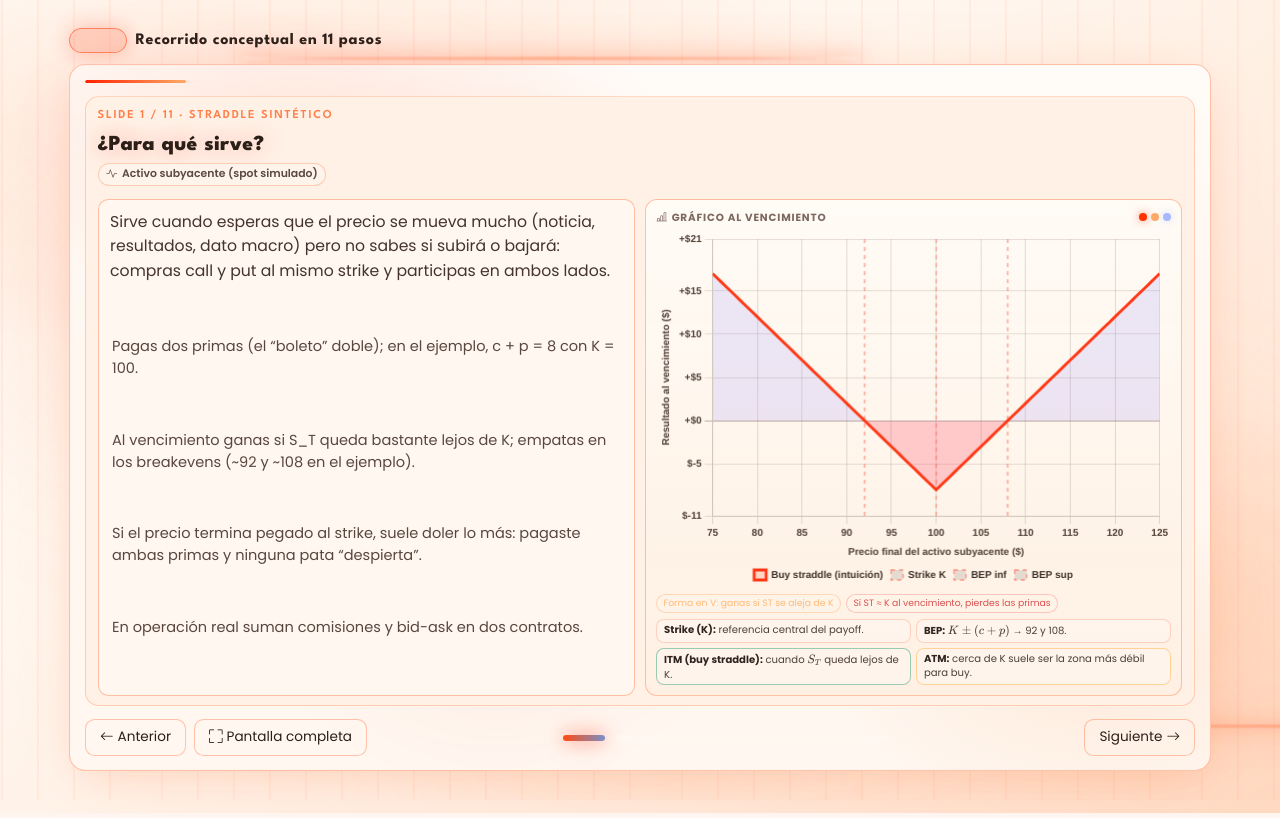
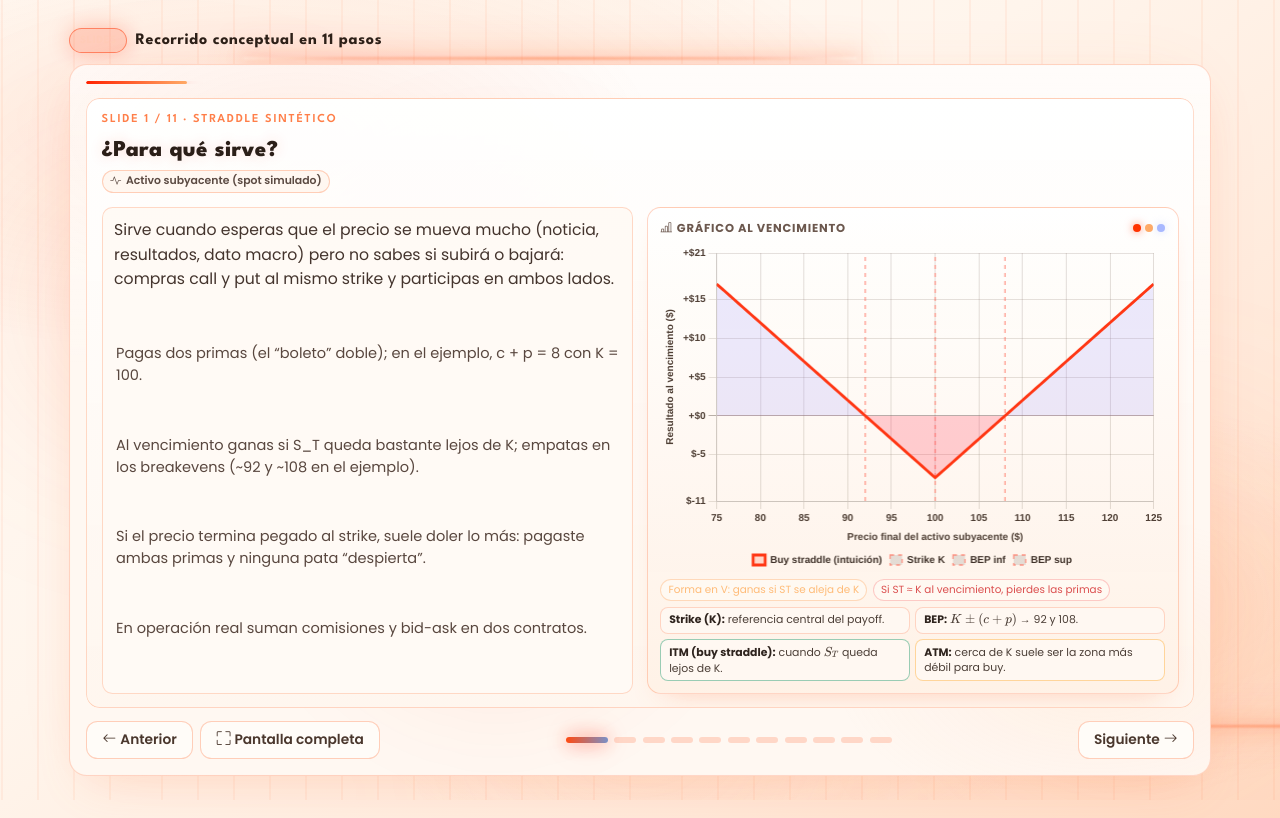
Before and after one commit to JPPenedo/Angie_presentacion, a Django app: page /expo-sinteticos/ in a window 1280 px wide. Run offline with Django 5.2, Linux system fonts and the light colour scheme.

Commit message:
Plantilla canva

```diff
--- a/templates/core/expo_sinteticos.html
+++ b/templates/core/expo_sinteticos.html
@@ -281,18 +281,18 @@
     .slides-shell {
       position: relative;
       background:
-        radial-gradient(620px 300px at 20% 10%, rgba(255,120,70,0.16), transparent 58%),
-        radial-gradient(480px 280px at 90% 85%, rgba(255,188,145,0.22), transparent 55%),
-        linear-gradient(180deg, rgba(255,255,255,0.58), rgba(255,255,255,0.1) 42%),
+        radial-gradient(620px 300px at 20% 10%, rgba(255,120,70,0.1), transparent 58%),
+        radial-gradient(480px 280px at 90% 85%, rgba(255,188,145,0.14), transparent 55%),
+        linear-gradient(180deg, rgba(255,255,255,0.72), rgba(255,255,255,0.25) 42%),
         var(--card);
-      border: 1px solid rgba(255,120,70,0.42);
-      border-radius: 1rem;
-      padding: 0.9rem;
+      border: 1px solid rgba(255,120,70,0.28);
+      border-radius: 1.1rem;
+      padding: 1rem;
       overflow: hidden;
       box-shadow:
-        inset 0 0 1px rgba(255,140,90,0.24),
-        0 12px 40px -12px rgba(255,145,95,0.26),
-        0 0 72px -24px rgba(255,120,70,0.2);
+        inset 0 0 1px rgba(255,140,90,0.14),
+        0 20px 48px -16px rgba(255,145,95,0.2),
+        0 0 72px -28px rgba(255,120,70,0.14);
     }
     .slides-shell::before {
       content: "";
@@ -345,10 +345,10 @@
     }
     .slide {
       position: absolute; inset: 0;
-      background: var(--card-alt);
+      background: linear-gradient(180deg, rgba(255,255,255,0.94), rgba(255,246,238,0.96));
       border: 1px solid rgba(255,130,75,0.34);
       border-radius: 0.85rem;
-      padding: 0.55rem 0.75rem 0.6rem;
+      padding: 0.72rem 0.9rem 0.78rem;
       display: flex;
       flex-direction: column;
       overflow: hidden;
@@ -398,11 +398,11 @@
 
     .slide h3 {
       font-family: "League Spartan", "Poppins", system-ui, sans-serif;
-      margin: 0 0 0.25rem;
-      font-size: 1.34rem;
+      margin: 0 0 0.32rem;
+      font-size: 1.42rem;
       font-weight: 800;
       letter-spacing: 0.02em;
-      text-shadow: 0 0 24px rgba(255,60,35,0.45);
+      text-shadow: 0 0 14px rgba(255,60,35,0.18);
     }
     .slide .subtitle {
       color: var(--accent-soft);
@@ -439,8 +439,8 @@
       display: grid;
       grid-template-columns: 1fr 1fr;
       grid-template-rows: minmax(0, 1fr);
-      gap: 0.65rem;
-      margin-top: 0.35rem;
+      gap: 0.82rem;
+      margin-top: 0.46rem;
       flex: 1 1 auto;
       min-height: 0;
       align-items: stretch;
@@ -474,30 +474,30 @@
     }
     .slide-copy-zone {
       border-radius: 0.65rem;
-      padding: 0.55rem 0.62rem 0.58rem;
-      background: rgba(255, 248, 241, 0.9);
-      border: 1px solid rgba(255, 122, 68, 0.46);
+      padding: 0.72rem 0.78rem 0.74rem;
+      background: rgba(255, 251, 246, 0.94);
+      border: 1px solid rgba(255, 122, 68, 0.28);
       outline: none;
       transition: border-color 0.2s, background 0.2s, box-shadow 0.2s;
       flex: 1 1 auto;
       min-height: 0;
       display: flex;
       flex-direction: column;
-      gap: 0.45rem;
+      gap: 0.55rem;
       overflow-y: auto;
       scrollbar-width: thin;
       scrollbar-color: rgba(255, 100, 70, 0.42) transparent;
     }
     .slide-copy-zone:hover,
     .slide-copy-zone:focus-visible {
-      border-color: rgba(255, 120, 65, 0.62);
-      background: rgba(255, 245, 238, 0.9);
-      box-shadow: 0 0 0 1px rgba(255, 120, 65, 0.18);
+      border-color: rgba(255, 120, 65, 0.42);
+      background: rgba(255, 248, 240, 0.94);
+      box-shadow: 0 0 0 1px rgba(255, 120, 65, 0.12);
     }
     .slide-visible-lead {
       margin: 0 !important;
-      font-size: 0.88rem !important;
-      line-height: 1.48 !important;
+      font-size: 0.95rem !important;
+      line-height: 1.56 !important;
       color: #44342d !important;
     }
     .slide-visible-bullets {
@@ -1056,21 +1056,22 @@
     /* ---------- MINI DEMO ---------- */
     .mini-demo {
       position: relative;
-      background: linear-gradient(180deg, rgba(255,251,246,0.95), rgba(255,239,226,0.94));
-      border: 1px solid rgba(255,118,65,0.44);
-      border-radius: 0.75rem;
-      padding: 0.6rem 0.65rem;
+      background: linear-gradient(180deg, rgba(255,255,255,0.95), rgba(255,242,230,0.94));
+      border: 1px solid rgba(255,118,65,0.3);
+      border-radius: 0.85rem;
+      padding: 0.72rem 0.78rem;
       flex: 1 1 auto;
       min-height: 0;
       overflow: hidden;
       display: flex;
       flex-direction: column;
+      box-shadow: 0 14px 28px -18px rgba(255, 130, 80, 0.42);
     }
     .mini-demo .demo-head {
       display:flex; justify-content:space-between; align-items:center;
-      font-size: 0.65rem; color: var(--muted);
-      text-transform: uppercase; letter-spacing: 0.08em; font-weight: 700;
-      margin-bottom: 0.32rem;
+      font-size: 0.72rem; color: #6b574d;
+      text-transform: uppercase; letter-spacing: 0.07em; font-weight: 700;
+      margin-bottom: 0.45rem;
       flex-shrink: 0;
     }
     .mini-demo .demo-head .dots3 { display:flex; gap:4px; }
@@ -1211,12 +1212,12 @@
       margin-top: 0.4rem;
     }
     .anatomy-chip {
-      font-size: 0.63rem;
-      line-height: 1.3;
-      padding: 0.2rem 0.42rem;
+      font-size: 0.68rem;
+      line-height: 1.38;
+      padding: 0.26rem 0.48rem;
       border-radius: 0.5rem;
       border: 1px solid rgba(255, 125, 85, 0.3);
-      background: rgba(255, 246, 238, 0.8);
+      background: rgba(255, 249, 243, 0.9);
       color: #4c3f37;
     }
     .anatomy-chip strong {
@@ -1228,12 +1229,12 @@
     .anatomy-chip.state-otm { border-color: rgba(219,78,78,0.4); }
     .pl-chip {
       display: inline-flex; align-items: center; gap: 0.3rem;
-      font-size: 0.68rem;
-      padding: 0.15rem 0.5rem;
+      font-size: 0.7rem;
+      padding: 0.2rem 0.56rem;
       border-radius: 999px;
-      background: rgba(255,255,255,0.04);
-      border: 1px solid rgba(255,255,255,0.08);
-      color: #d4cdc6;
+      background: rgba(255, 250, 243, 0.9);
+      border: 1px solid rgba(255, 135, 88, 0.26);
+      color: #624d43;
     }
     .pl-chip b { color: var(--text); font-weight: 600; }
     .pl-chip.up   { border-color: rgba(52,211,153,0.35); color: var(--success); }
@@ -1339,12 +1340,13 @@
       gap: 0.45rem;
     }
     .btn-darkx {
-      border: 1px solid var(--border);
-      background: rgba(255,255,255,0.04);
-      color: var(--text);
-      border-radius: 0.6rem;
-      font-size: 0.85rem;
-      padding: 0.45rem 0.9rem;
+      border: 1px solid rgba(255, 122, 70, 0.35);
+      background: rgba(255, 252, 248, 0.96);
+      color: #4a372d;
+      border-radius: 0.72rem;
+      font-size: 0.86rem;
+      font-weight: 600;
+      padding: 0.5rem 0.96rem;
       transition: all 0.25s ease;
     }
     .btn-darkx:hover {
@@ -1361,7 +1363,7 @@
     .dots { display: flex; gap: 0.4rem; }
     .dot {
       width: 22px; height: 6px; border-radius: 999px;
-      background: rgba(255,255,255,0.12);
+      background: rgba(255, 155, 120, 0.35);
       cursor: pointer;
       transition: all 0.4s ease;
     }
@@ -1611,16 +1613,16 @@
       flex-shrink: 0;
     }
     .slide[data-demo="straddle_legs_vs_result"] .payoff-legend .pl-chip {
-      font-size: 0.58rem;
-      padding: 0.1rem 0.38rem;
+      font-size: 0.65rem;
+      padding: 0.14rem 0.44rem;
     }
     .slide[data-demo="straddle_para_que"] .payoff-legend {
       flex-shrink: 0;
       margin-top: 0.22rem;
     }
     .slide[data-demo="straddle_para_que"] .payoff-legend .pl-chip {
-      font-size: 0.58rem;
-      padding: 0.1rem 0.38rem;
+      font-size: 0.65rem;
+      padding: 0.14rem 0.44rem;
     }
     .slide[data-demo="straddle_pro_con"] .pro-con-grid {
       flex: 1 1 0;
```
Also changed, not shown: other parts of templates/core/expo_sinteticos.html (+32 -32 lines).
